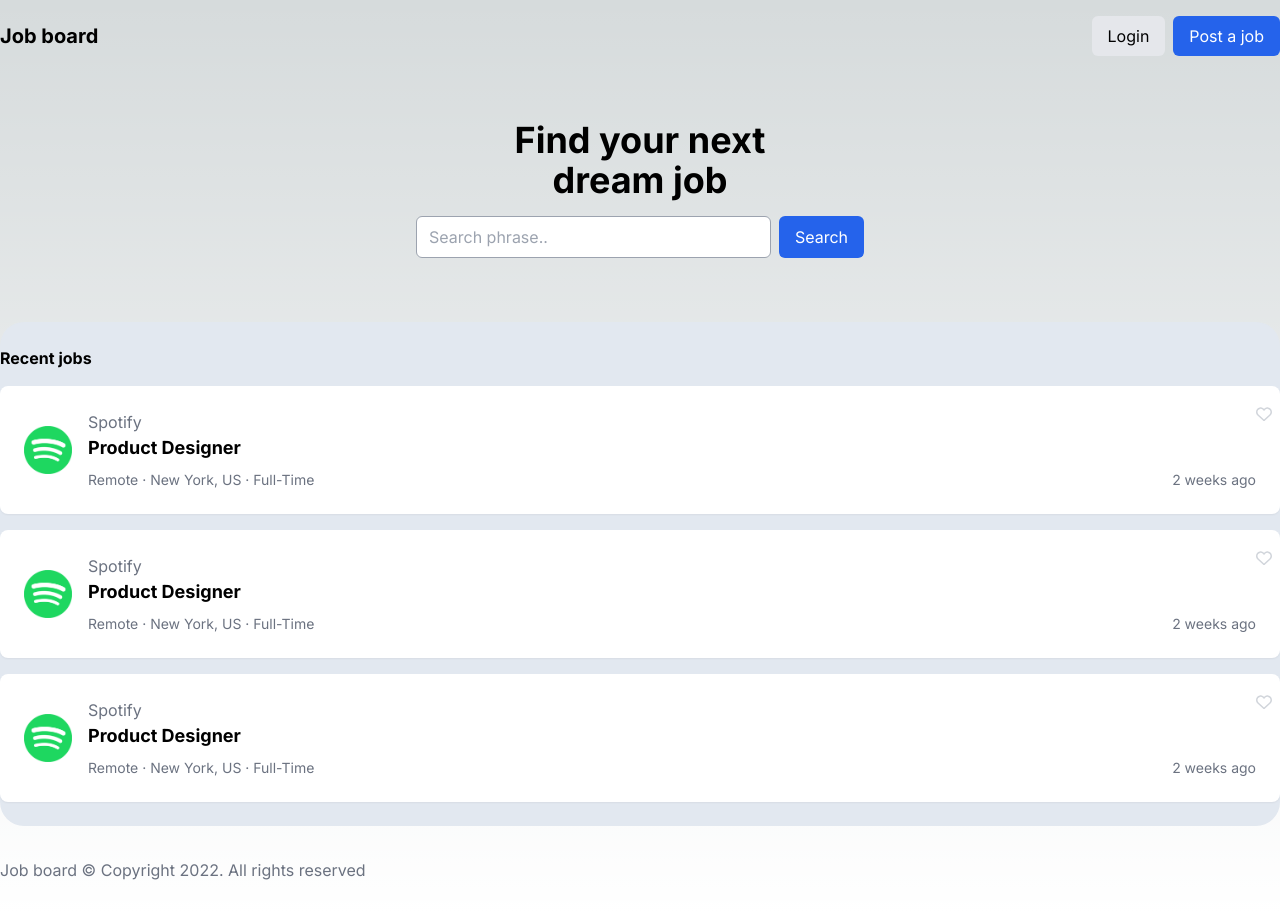
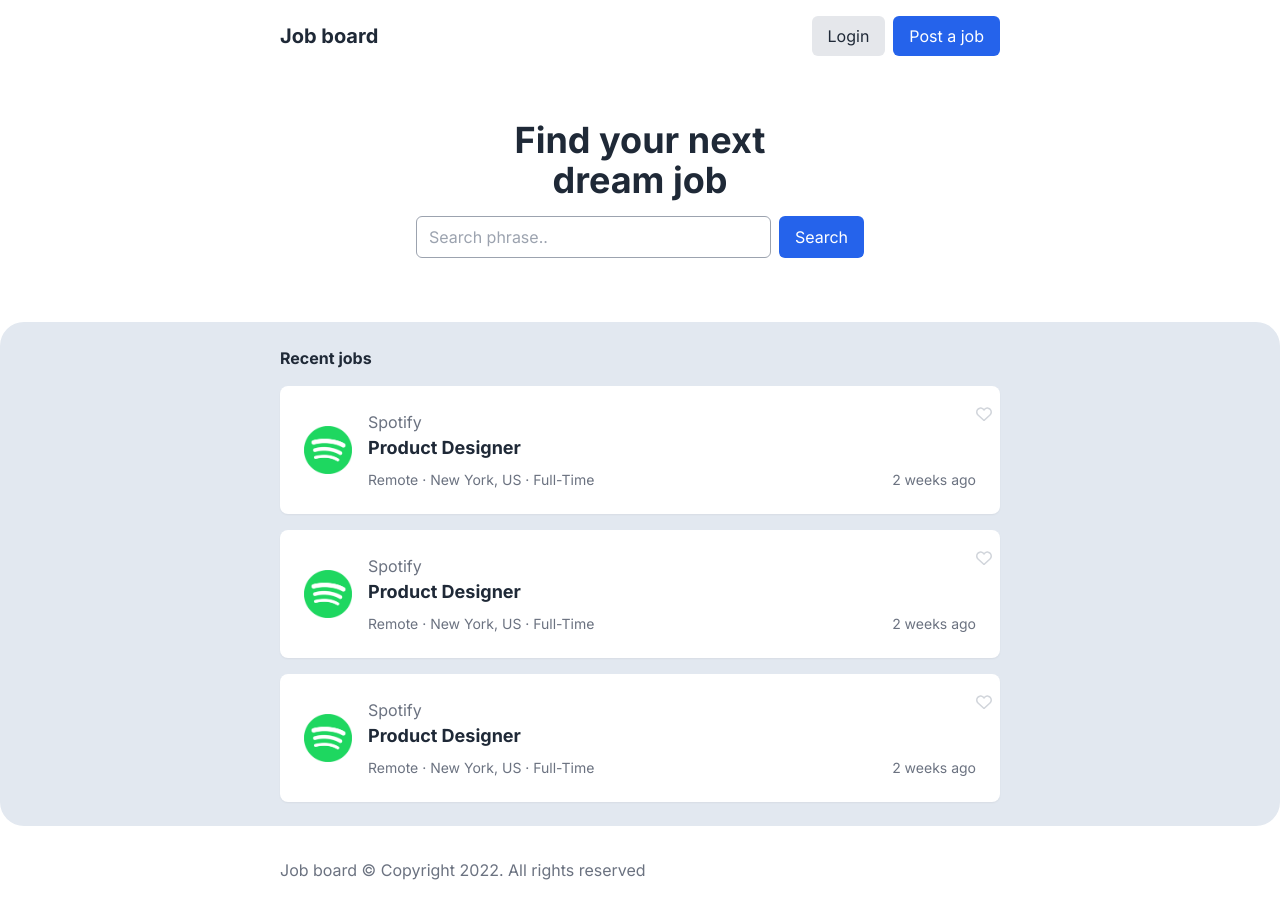
Before and after one commit to Rhythm1821/full-stack-job-board, a Next.js app: page / in a window 1280 px wide. Built offline with nearby package versions, Linux system fonts and the light colour scheme.

Commit message:
custom style

```diff
--- a/src/app/globals.css
+++ b/src/app/globals.css
@@ -2,32 +2,6 @@
 @tailwind components;
 @tailwind utilities;
 
-:root {
-  --foreground-rgb: 0, 0, 0;
-  --background-start-rgb: 214, 219, 220;
-  --background-end-rgb: 255, 255, 255;
+body{
+    @apply text-gray-800;
 }
-
-@media (prefers-color-scheme: dark) {
-  :root {
-    --foreground-rgb: 255, 255, 255;
-    --background-start-rgb: 0, 0, 0;
-    --background-end-rgb: 0, 0, 0;
-  }
-}
-
-body {
-  color: rgb(var(--foreground-rgb));
-  background: linear-gradient(
-      to bottom,
-      transparent,
-      rgb(var(--background-end-rgb))
-    )
-    rgb(var(--background-start-rgb));
-}
-
-@layer utilities {
-  .text-balance {
-    text-wrap: balance;
-  }
-}
--- a/tailwind.config.ts
+++ b/tailwind.config.ts
@@ -7,6 +7,17 @@ const config: Config = {
     "./src/app/**/*.{js,ts,jsx,tsx,mdx}",
   ],
   theme: {
+    container: {
+      screens: {
+        'lg': '768px',
+        'xl': '768px',
+        '2xl': '768px',
+      },
+      center: true,
+      padding: {
+        DEFAULT: '1.5rem',
+      },
+    },
     extend: {
       backgroundImage: {
         "gradient-radial": "radial-gradient(var(--tw-gradient-stops))",
```
